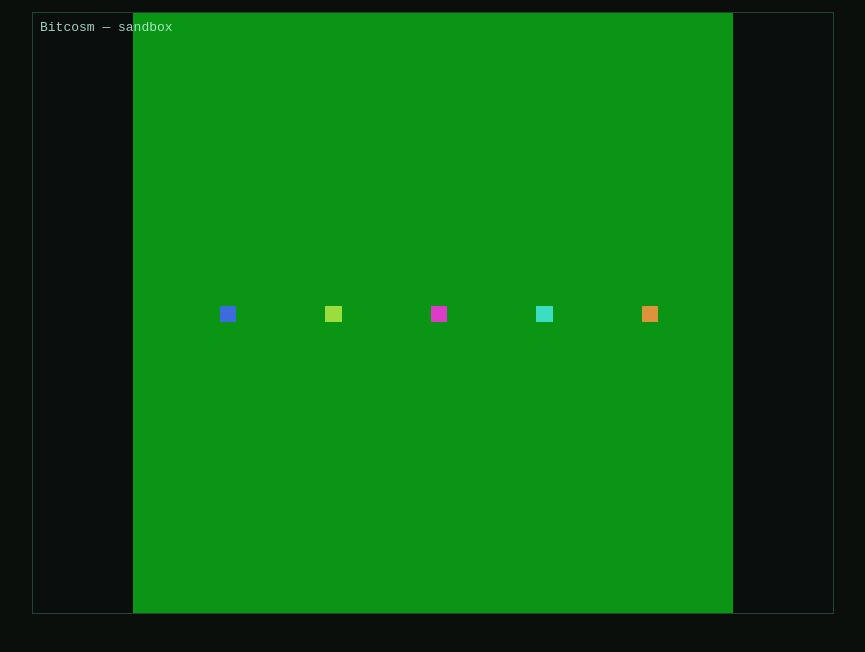
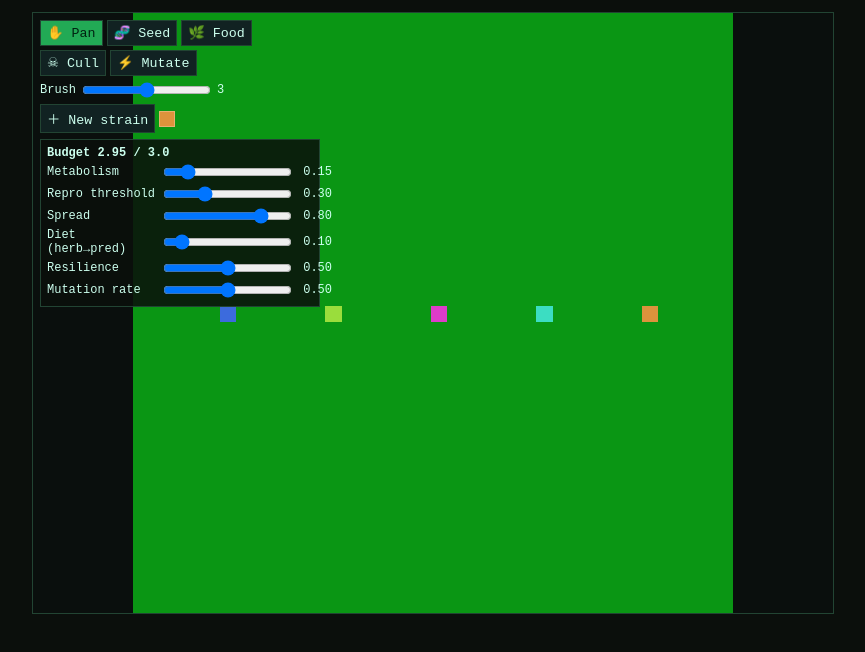
Before and after one commit to ygglue/bitcosm, a Svelte app: page / in a window 1280 px wide. Shown: the top 652 px of the page, without its empty margins (208-1073 px from the left). Built offline with nearby package versions, Linux system fonts and the light colour scheme.

Commit message:
feat: add toolbar and point-buy genome designer

```diff
--- a/src/ui/App.svelte
+++ b/src/ui/App.svelte
@@ -1,17 +1,21 @@
 <script lang="ts">
+  import Toolbar from './Toolbar.svelte';
+  import GenomeDesigner from './GenomeDesigner.svelte';
   export let onNewStrain: () => void = () => {};
   export let onStep: () => void = () => {};
   export let onSave: (slot: string) => void = () => {};
   export let onLoad: (slot: string) => void = () => {};
-  // Panels that use these props are added in Tasks 5–7.
-  void onNewStrain; void onStep; void onSave; void onLoad;
+  void onStep; void onSave; void onLoad;
 </script>
 
 <div class="hud" data-hud>
-  <div class="title">Bitcosm — sandbox</div>
+  <div class="left">
+    <Toolbar {onNewStrain} />
+    <GenomeDesigner />
+  </div>
 </div>
 
 <style>
   .hud { position: absolute; inset: 0; pointer-events: none; font-family: monospace; color: #cfe; }
-  .title { position: absolute; top: 8px; left: 8px; pointer-events: auto; font-size: 13px; opacity: 0.8; }
+  .left { position: absolute; top: 8px; left: 8px; display: flex; flex-direction: column; gap: 6px; width: 280px; }
 </style>
--- /dev/null
+++ b/src/ui/GenomeDesigner.svelte
@@ -0,0 +1,42 @@
+<script lang="ts">
+  import { genome, budgetCost, overBudget, BUDGET } from './stores';
+  import type { Genome } from '../sim/types';
+
+  const traits: { key: keyof Genome; label: string }[] = [
+    { key: 'metabolism', label: 'Metabolism' },
+    { key: 'reproThreshold', label: 'Repro threshold' },
+    { key: 'spread', label: 'Spread' },
+    { key: 'diet', label: 'Diet (herb→pred)' },
+    { key: 'resilience', label: 'Resilience' },
+    { key: 'mutationRate', label: 'Mutation rate' },
+  ];
+
+  function setTrait(key: keyof Genome, value: number): void {
+    genome.update((g) => ({ ...g, [key]: value }));
+  }
+</script>
+
+<div class="designer">
+  <div class="budget" class:over={$overBudget} data-budget>
+    Budget {$budgetCost.toFixed(2)} / {BUDGET.toFixed(1)}
+  </div>
+  {#each traits as t}
+    <label class="trait">
+      <span>{t.label}</span>
+      <input
+        type="range" min="0" max="1" step="0.01"
+        data-trait={t.key}
+        value={$genome[t.key]}
+        on:input={(e) => setTrait(t.key, +e.currentTarget.value)} />
+      <span class="val">{$genome[t.key].toFixed(2)}</span>
+    </label>
+  {/each}
+</div>
+
+<style>
+  .designer { display: flex; flex-direction: column; gap: 2px; pointer-events: auto; background: #0b0f0cdd; padding: 6px; border: 1px solid #243; font-size: 12px; }
+  .budget { font-weight: bold; }
+  .budget.over { color: #f55; }
+  .trait { display: grid; grid-template-columns: 110px 1fr 34px; align-items: center; gap: 4px; }
+  .val { text-align: right; }
+</style>
--- /dev/null
+++ b/src/ui/Toolbar.svelte
@@ -0,0 +1,37 @@
+<script lang="ts">
+  import { tool, brushRadius, strains, activeStrainId, type UiTool } from './stores';
+  export let onNewStrain: () => void;
+
+  const tools: { id: UiTool; label: string }[] = [
+    { id: 'pan', label: '✋ Pan' },
+    { id: 'seed', label: '🧬 Seed' },
+    { id: 'food', label: '🌿 Food' },
+    { id: 'cull', label: '☠ Cull' },
+    { id: 'mutate', label: '⚡ Mutate' },
+  ];
+
+  const rgb = (c: [number, number, number]) => `rgb(${c[0]},${c[1]},${c[2]})`;
+  $: active = $strains.find((s) => s.id === $activeStrainId) ?? null;
+</script>
+
+<div class="toolbar">
+  {#each tools as t}
+    <button class:selected={$tool === t.id} data-tool={t.id} on:click={() => tool.set(t.id)}>{t.label}</button>
+  {/each}
+  <label class="brush">Brush
+    <input type="range" min="0" max="6" step="1" bind:value={$brushRadius} />
+    <span>{$brushRadius}</span>
+  </label>
+  <button data-action="new-strain" on:click={onNewStrain}>＋ New strain</button>
+  {#if active}
+    <span class="swatch" data-active-strain={active.id} style="background:{rgb(active.color)}"></span>
+  {/if}
+</div>
+
+<style>
+  .toolbar { display: flex; flex-wrap: wrap; align-items: center; gap: 4px; pointer-events: auto; }
+  button { background: #122; color: #cfe; border: 1px solid #243; padding: 4px 6px; cursor: pointer; font-family: monospace; }
+  button.selected { background: #2a5; color: #021; }
+  .brush { display: flex; align-items: center; gap: 4px; font-size: 12px; }
+  .swatch { width: 14px; height: 14px; border: 1px solid #fff4; display: inline-block; }
+</style>
```
Also changed, not shown: 1 other file (tests, documents, lock files or other folders).
